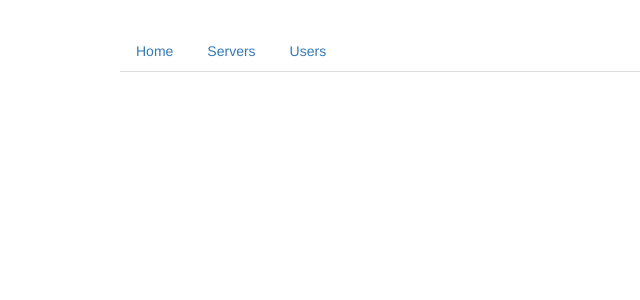
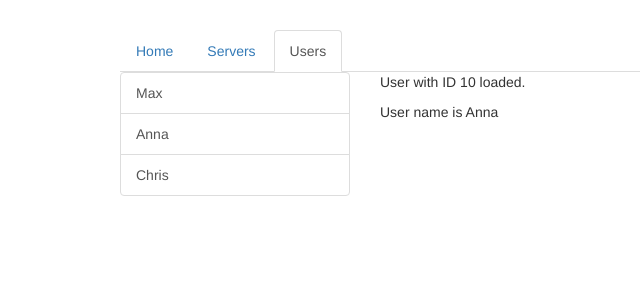
Before and after one commit to LuYeZhan/my-routing-angular-app, an Angular app: page /users/10/Anna in a window 1280 px wide. Before the commit this address led to /. Shown: the top 300 px of the page, without its empty margins (145-785 px from the left). Built offline with nearby package versions, Linux system fonts and the light colour scheme.

Commit message:
fetching route params

```diff
--- a/src/app/app.module.ts
+++ b/src/app/app.module.ts
@@ -15,7 +15,7 @@
 const appRoutes: Routes = [
   { path: "", component: HomeComponent }, //localhost:4200
   { path: "users", component: UsersComponent }, // localhost:4200/users
-  { path: "users/:id", component: UsersComponent },
+  { path: "users/:id/:name", component: UsersComponent },
   { path: "servers", component: ServersComponent } //localhost:4200/servers
 ];
 
--- a/src/app/users/user/user.component.html
+++ b/src/app/users/user/user.component.html
@@ -1,2 +1,2 @@
-<p>User with ID _ID_ loaded.</p>
-<p>User name is _NAME_</p>
+<p>User with ID {{ user.id }} loaded.</p>
+<p>User name is {{ user.name }}</p>
--- a/src/app/users/user/user.component.ts
+++ b/src/app/users/user/user.component.ts
@@ -1,16 +1,20 @@
-import { Component, OnInit } from '@angular/core';
+import { Component, OnInit } from "@angular/core";
+import { ActivatedRoute } from "@angular/router";
 
 @Component({
-  selector: 'app-user',
-  templateUrl: './user.component.html',
-  styleUrls: ['./user.component.css']
+  selector: "app-user",
+  templateUrl: "./user.component.html",
+  styleUrls: ["./user.component.css"]
 })
 export class UserComponent implements OnInit {
-  user: {id: number, name: string};
+  user: { id: number; name: string };
 
-  constructor() { }
+  constructor(private route: ActivatedRoute) {}
 
   ngOnInit() {
+    this.user = {
+      id: this.route.snapshot.params["id"],
+      name: this.route.snapshot.params["name"]
+    };
   }
-
 }
```
